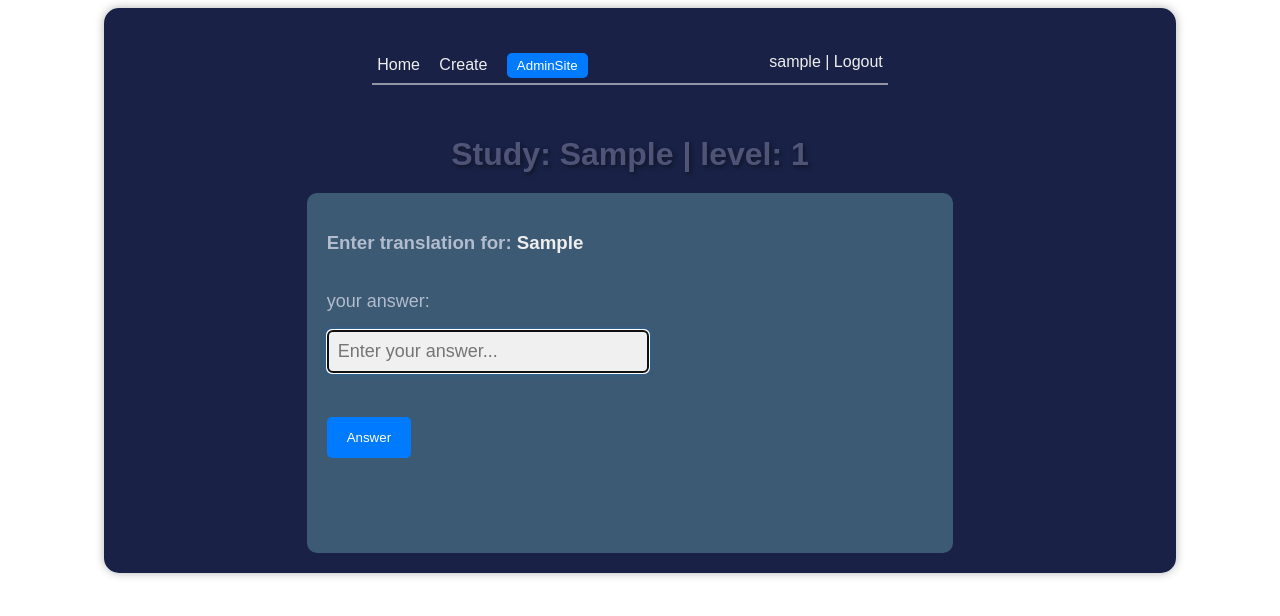
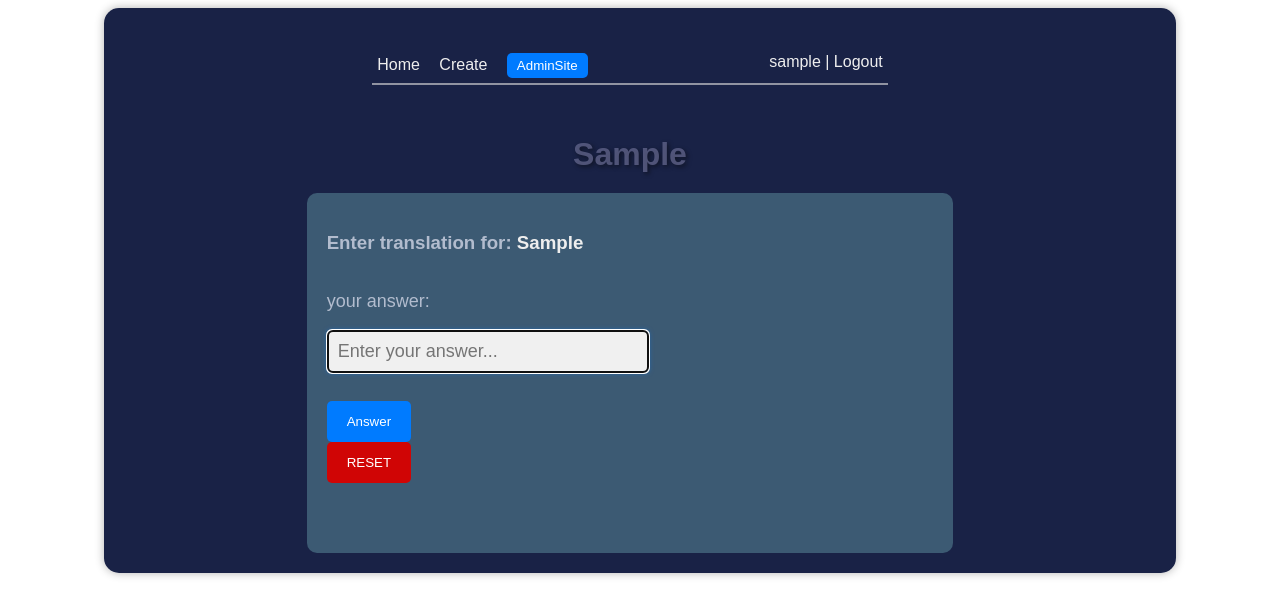
Before and after one commit to F-redy/assistant_in_learning_new_words, a Django app: a page that uses templates/words/study_words.html in a window 1280 px wide. Shown: the top 616 px of the page. Run offline with Django 4.2, Linux system fonts and the light colour scheme; a user stored in the database is signed in; tables that the repository leaves empty hold one stand-in row (values such as "Sample post").

Commit message:
change title add new classes line 4: change title line 18: add new div class user-container line 24: change class button-inline -> button-answer

```diff
--- a/templates/words/study_words.html
+++ b/templates/words/study_words.html
@@ -1,7 +1,7 @@
 {% extends 'base.html' %}
 
 {% block content %}
-    <h1 class="title-color">Study: {{ title }} | level: {{ level }}</h1>
+    <h1 class="title-color">{{ title }}</h1>
 
     <div class="content-box">
 
@@ -15,19 +15,23 @@
                 </h3>
             </div>
             <br>
-            <div class="label-box">
-                <span class="color-translation-title">{{ form.user_answer.label_tag }} </span>
-                <p>{{ form.user_answer }}</p>
-            </div>
+            <div class="user-container">
+                <div class="label-box">
+                    <span class="color-translation-title">{{ form.user_answer.label_tag }} </span>
+                    <p>{{ form.user_answer }}</p>
+                </div>
 
-            <p class="button-inline">
+                <div class="button-answer">
                     <a href="{{ user_answer_url }}">
                         <button type="submit">Answer</button>
                     </a>
-                    {#                    <a href="{{ reset_url }}">#}
-                    {#                        <button type="button" class="red-button">RESET</button>#}
-                    {#                    </a>#}
-                </p>
+                </div>
+            </div>
+            <div class="button-reset">
+                <a href="{{ reset_url }}">
+                    <button type="button" class="red-button">RESET</button>
+                </a>
+            </div>
         </form>
     </div>
 
```
